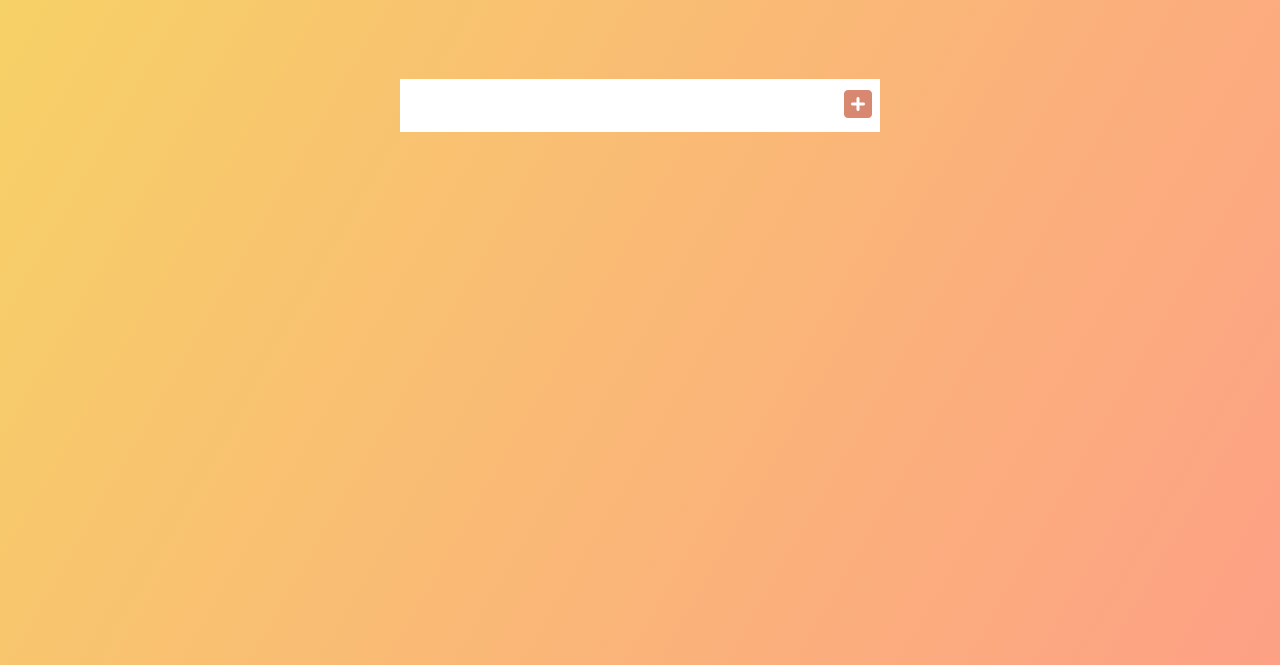
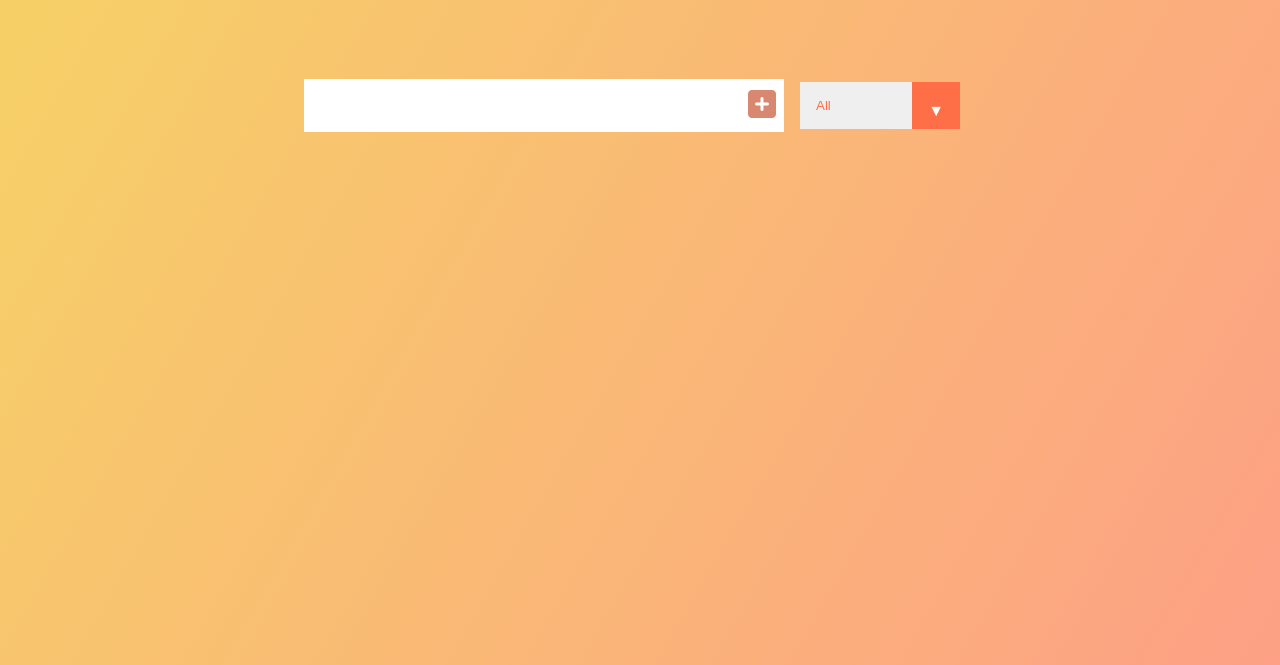
Before and after one commit to ChiaraGro/ToDo-Javascript, a plain HTML site: page index.html in a window 1280 px wide. Shown: the part 135-800 px from the top of the page. Drawn offline with Linux system fonts and the light colour scheme.

Commit message:
implemented select input

```diff
--- a/index.html
+++ b/index.html
@@ -19,6 +19,13 @@
             <i class="fas fa-plus-square"></i>
             <!-- icona -->
         </button>
+        <div class="select">
+            <select name="todos" class="filter">
+                <option value="all">All</option>
+                <option value="completed">Completed</option>
+                <option value="uncompleted">Uncompleted</option>
+            </select>
+        </div>
     </form>
     <div class="todo-container">
         <ul class="todo-list">
--- a/script.js
+++ b/script.js
@@ -13,28 +13,33 @@
 function addTodo(event){
     //prevent form from submitting
     event.preventDefault();
+
     // create div by clicking
     const todoDiv = document.createElement('div');
-    //add class
-    todoDiv.classList.add('todo');
+    todoDiv.classList.add('todo');//add class
+
     //Create li
     const newTodo = document.createElement('li');
     newTodo.innerText = todoInput.value; //il valore scritto dentro l'input, viene stampato nel LI
     newTodo.classList.add('todo-item');
     //attached li in the div
     todoDiv.appendChild(newTodo);
+
     //COMPLETED BUTTON
     const completedButton = document.createElement('button');
     completedButton.innerHTML = '<i class="fas fa-check"></i>';//check icon
     completedButton.classList.add('completed-btn'); //add class
     todoDiv.appendChild(completedButton); //append to div
+
     //DELETE BUTTON
     const deleteButton = document.createElement('button');
     deleteButton.innerHTML = '<i class="fas fa-trash"></i>'; //trash icon
     deleteButton.classList.add('delete-btn'); //add class
     todoDiv.appendChild(deleteButton); //append to div
+
     //APPEND DIV TO LIST
     todoList.appendChild(todoDiv);
+
     //Clear input value after adding the new LI
     todoInput.value = '';
 }
@@ -44,7 +49,10 @@
 //delete
 if(item.classList[0] === 'delete-btn'){
     const todo = item.parentElement;
-   todo.remove();
+    todo.classList.add('fall');  //animation
+    todo.addEventListener('transitionend', function(){ //wait the end of the animation-transition
+        todo.remove(); //remove LI
+    })
 }
 
 //check
--- a/style.css
+++ b/style.css
@@ -93,3 +93,44 @@
     text-decoration: line-through;
     opacity: 0.5;
 }
+
+.fall{
+    transform: translateY(8rem) rotateZ(20deg);
+    opacity: 0;
+}
+
+select{
+    -webkit-appearance: none;
+    -moz-appearance: none;
+    appearance: none;
+    outline: none;
+    border: none;
+    color: #ff6f47;
+    width: 10rem;
+    cursor: pointer;
+    padding: 1rem;
+}
+
+.select{
+    margin: 1rem;
+    position: relative;
+    overflow: hidden;
+
+}
+
+/* add arrow */
+.select::after{
+    content: '\25BC';
+    position: absolute;
+    background: #ff6f47;
+    top: 0;
+    right: 0;
+    padding: 1rem;
+    pointer-events: none;
+    transition: all 0.3s ease;
+}
+
+.select:hover::after{
+    background: white;
+    color: #ff6f47;
+}
```
